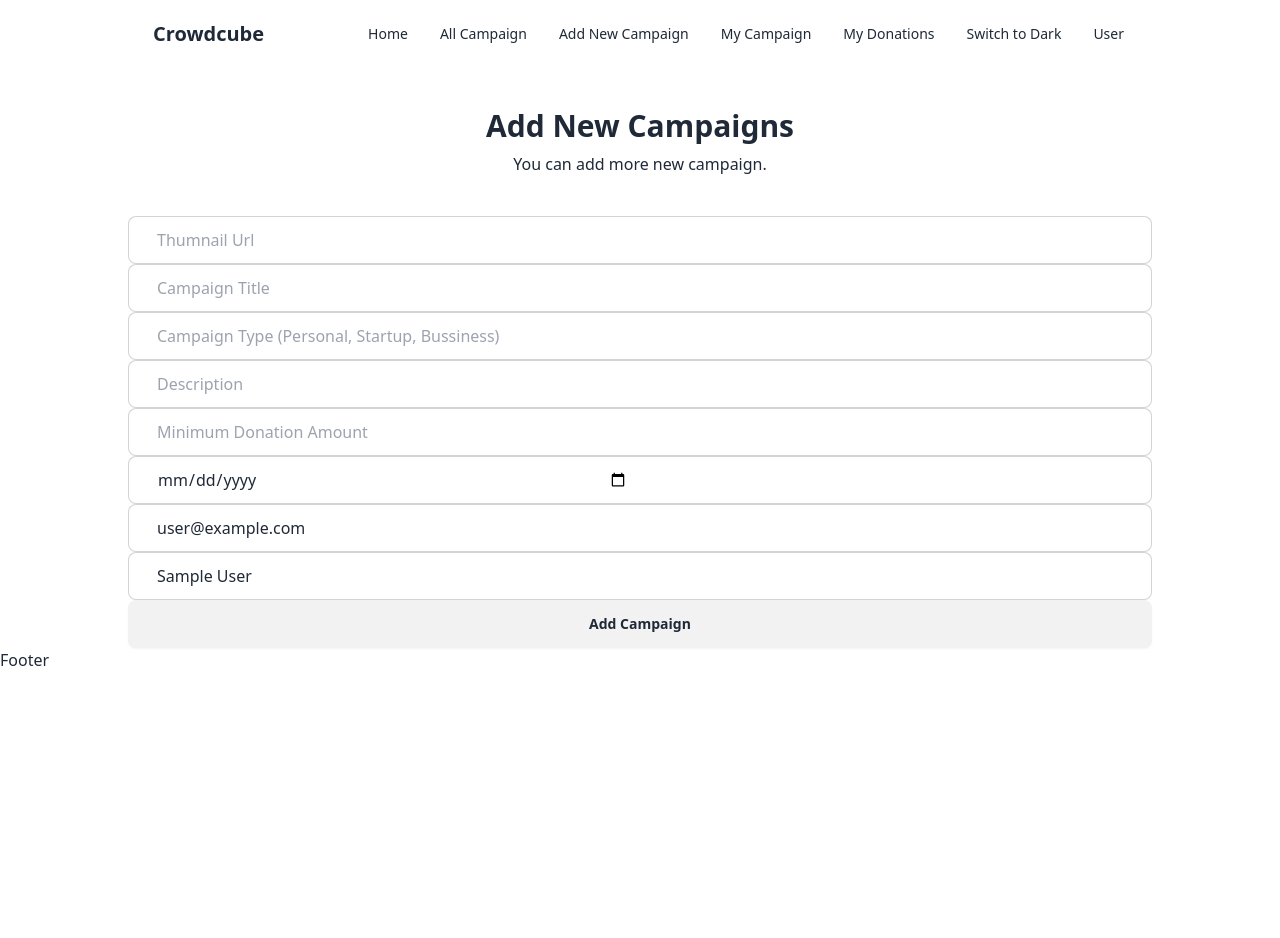
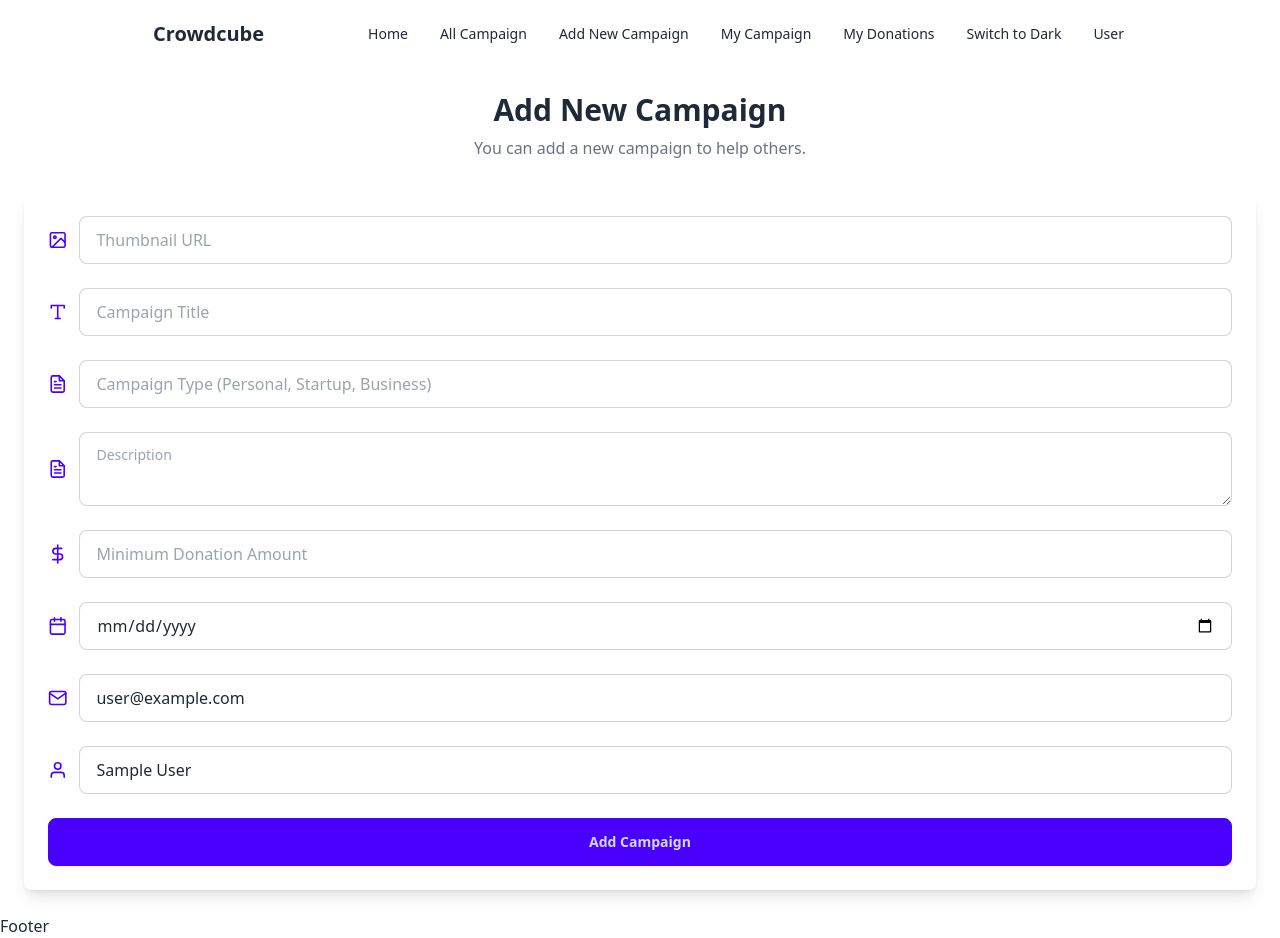
Before and after one commit to Sushanta65/Crowdcube-campaigns, a React (Vite) app: page /addNewCampaign in a window 1280 px wide. Before the commit the page ends 800 px from the top, so only its background shows below. Built offline with nearby package versions, Linux system fonts and the light colour scheme; no server answers; sample sign-in values are in the browser's storage.

Commit message:
All Compaign Page Design Done

```diff
--- a/package.json
+++ b/package.json
@@ -15,9 +15,11 @@
     "match-sorter": "^8.0.0",
     "react": "^18.3.1",
     "react-dom": "^18.3.1",
+    "react-icons": "^5.4.0",
     "react-router-dom": "^7.0.2",
     "sort-by": "^1.2.0",
-    "sweetalert2": "^11.14.5"
+    "sweetalert2": "^11.14.5",
+    "swiper": "^11.1.15"
   },
   "devDependencies": {
     "@eslint/js": "^9.15.0",
--- a/src/Layout/MainLayout.jsx
+++ b/src/Layout/MainLayout.jsx
@@ -8,7 +8,7 @@
       <section>
         <Navbar></Navbar>
       </section>
-      <section className="w-4/5 mx-auto">
+      <section>
         <Outlet></Outlet>
       </section>
       <section>
--- a/src/pages/AddNewCampaign.jsx
+++ b/src/pages/AddNewCampaign.jsx
@@ -1,21 +1,12 @@
 import { useContext } from "react";
 import { AuthContext } from "../provider/AuthProvider";
+import { FiImage, FiType, FiDollarSign, FiCalendar, FiMail, FiUser, FiFileText } from "react-icons/fi";
 
 const AddNewCampaign = () => {
-
-const {user} = useContext(AuthContext)
-// image/thumbnail ( use image URL)
-// Campaign title(string)
-// Campaign type ( personal issue, startup, business, creative ideas) you can take it as a dropdown list.
-// description
-// Minimum donation amount (number)
-// Deadline (Date)
-// User Email  (Read Only/ you can not edit this field)
-// User Name  (Read Only/ you can not edit this field)
-// “Add” button
+  const { user } = useContext(AuthContext);
 
   const handleAddCampaign = (event) => {
-    event.preventDefault()
+    event.preventDefault();
 
     const form = event.target;
     const thumnailUrl = form.thumnailUrl.value;
@@ -35,56 +26,125 @@
       donationAmount,
       date,
       email,
-      name
-    }
-    console.log(campaign)
+      name,
+    };
+    console.log(campaign);
 
-    fetch('http://localhost:5000/campaigns',{
-      method: 'POST',
+    fetch("http://localhost:5000/campaigns", {
+      method: "POST",
       headers: {
-        'content-type' : 'application/json'
+        "content-type": "application/json",
       },
-      body: JSON.stringify(campaign)
+      body: JSON.stringify(campaign),
     })
-    .then(res => res.json())
-    .then(data => {
-      console.log(data)
-      form.reset()
-    })
-  }
+      .then((res) => res.json())
+      .then((data) => {
+        console.log(data);
+        form.reset();
+      });
+  };
 
   return (
-    <div className="text-center">
-      <div className="my-10">
-        <h2 className="font-bold text-3xl pb-2">Add New Campaigns</h2>
-        <p>You can add more new campaign.</p>
+    <div className="container mx-auto p-6">
+      <div className="text-center mb-8">
+        <h2 className="font-bold text-3xl pb-2">Add New Campaign</h2>
+        <p className="text-gray-500 dark:text-gray-400">You can add a new campaign to help others.</p>
       </div>
-      <form onSubmit={handleAddCampaign}>
-      <label className="input input-bordered flex items-center gap-5">
-            <input className="w-3/6 py-2 px-3" required type="url" placeholder="Thumnail Url" name="thumnailUrl" />
-          </label>
-          <label className="input input-bordered flex items-center gap-2">
-            <input className="w-3/6 py-2 px-3" required type="text" placeholder="Campaign Title" name="campaignTitle" />
-          </label>
-          <label className="input input-bordered flex items-center gap-2">
-            <input className="w-3/6 py-2 px-3" required type="text" placeholder="Campaign Type (Personal, Startup, Bussiness)" name="campaignType" />
-          </label>
-          <label className="input input-bordered flex items-center gap-2">
-            <input className="w-3/6 py-2 px-3" required type="text" placeholder="Description" name="description" />
-          </label>
-          <label className="input input-bordered flex items-center gap-2">
-            <input className="w-3/6 py-2 px-3" required type="number" placeholder="Minimum Donation Amount" name="donationAmount" />
-          </label>
-          <label className="input input-bordered flex items-center gap-2">
-            <input className="w-3/6 py-2 px-3" required type="date" name="date" />
-          </label>
-          <label className="input input-bordered flex items-center gap-2">
-            <input className="w-3/6 py-2 px-3" required type="email" value={user?.email} readOnly name="email" />
-          </label>
-          <label className="input input-bordered flex items-center gap-2">
-            <input className="w-3/6 py-2 px-3" required type="email" value={user?.displayName} readOnly name="name" />
-          </label>
-          <input className="btn w-full" type="submit" value="Add Campaign"/>
+
+      <form onSubmit={handleAddCampaign} className="space-y-6 bg-base-100 p-6 rounded-lg shadow-lg">
+        <div className="flex items-center gap-3">
+          <FiImage className="text-xl text-primary" />
+          <input
+            className="input input-bordered w-full"
+            required
+            type="url"
+            placeholder="Thumbnail URL"
+            name="thumnailUrl"
+          />
+        </div>
+
+        <div className="flex items-center gap-3">
+          <FiType className="text-xl text-primary" />
+          <input
+            className="input input-bordered w-full"
+            required
+            type="text"
+            placeholder="Campaign Title"
+            name="campaignTitle"
+          />
+        </div>
+
+        <div className="flex items-center gap-3">
+          <FiFileText className="text-xl text-primary" />
+          <input
+            className="input input-bordered w-full"
+            required
+            type="text"
+            placeholder="Campaign Type (Personal, Startup, Business)"
+            name="campaignType"
+          />
+        </div>
+
+        <div className="flex items-center gap-3">
+          <FiFileText className="text-xl text-primary" />
+          <textarea
+            className="textarea textarea-bordered w-full"
+            required
+            placeholder="Description"
+            name="description"
+          ></textarea>
+        </div>
+
+        <div className="flex items-center gap-3">
+          <FiDollarSign className="text-xl text-primary" />
+          <input
+            className="input input-bordered w-full"
+            required
+            type="number"
+            placeholder="Minimum Donation Amount"
+            name="donationAmount"
+          />
+        </div>
+
+        <div className="flex items-center gap-3">
+          <FiCalendar className="text-xl text-primary" />
+          <input
+            className="input input-bordered w-full"
+            required
+            type="date"
+            name="date"
+          />
+        </div>
+
+        <div className="flex items-center gap-3">
+          <FiMail className="text-xl text-primary" />
+          <input
+            className="input input-bordered w-full"
+            required
+            type="email"
+            value={user?.email}
+            readOnly
+            name="email"
+          />
+        </div>
+
+        <div className="flex items-center gap-3">
+          <FiUser className="text-xl text-primary" />
+          <input
+            className="input input-bordered w-full"
+            required
+            type="text"
+            value={user?.displayName}
+            readOnly
+            name="name"
+          />
+        </div>
+
+        <div>
+          <button className="btn btn-primary w-full" type="submit">
+            Add Campaign
+          </button>
+        </div>
       </form>
     </div>
   );
--- a/src/pages/AllCampaign.jsx
+++ b/src/pages/AllCampaign.jsx
@@ -1,24 +1,60 @@
 import { useLoaderData } from "react-router-dom";
-import Campaign from "../components/Campaign";
 import { useContext } from "react";
 import { AuthContext } from "../provider/AuthProvider";
+import { Link } from "react-router-dom";
 
 const AllCampaign = () => {
   const loadedCampaigns = useLoaderData();
-  const {campaigns, setCampaigns} = useContext(AuthContext)
-  setCampaigns(loadedCampaigns)
-  console.log(campaigns)
+  const { campaigns, setCampaigns } = useContext(AuthContext);
+
+  // Store the loaded campaigns in context
+  setCampaigns(loadedCampaigns);
+
   return (
     <div className="container mx-auto px-4 my-10">
       <div className="text-center mb-8">
-        <h2 className="font-bold text-3xl pb-2">All Campaigns Are Here</h2>
-        <p className="text-gray-500">Explore all of the campaigns here.</p>
+        <h2 className="font-bold text-3xl pb-2">All Campaigns</h2>
+        <p className="text-gray-500 dark:text-gray-400">Explore all of the campaigns added by users.</p>
       </div>
 
-      <div className="grid grid-cols-1 sm:grid-cols-2 md:grid-cols-3 gap-6">
-        {campaigns?.map((campaign) => (
-          <Campaign key={campaign._id} campaign={campaign} campaigns={campaigns} setCampaigns={setCampaigns}></Campaign>
-        ))}
+      <div className="overflow-x-auto shadow-2xl">
+        <table className="table w-full bg-transparent shadow-md rounded-lg">
+          <thead className="bg-gradient-to-r from-blue-500 to-blue-700 text-white">
+            <tr>
+              <th className="py-3 px-4 text-left">#</th>
+              <th className="py-3 px-4 text-left">Title</th>
+              <th className="py-3 px-4 text-left">Type</th>
+              <th className="py-3 px-4 text-left">Donation (BDT)</th>
+              <th className="py-3 px-4 text-left">Active Status</th>
+              <th className="py-3 px-4 text-left">Actions</th>
+            </tr>
+          </thead>
+
+          <tbody className="dark:text-gray-200">
+            {campaigns?.map((campaign, index) => (
+              <tr
+                key={campaign._id}
+                className={` dark:hover:bg-gray-100 ${
+                  index % 2 === 0 ? "bg-transparent" : "bg-transparent"
+                }`}
+              >
+                <td className="py-3 px-4">{index + 1}</td>
+                <td className="py-3 px-4 font-medium">{campaign.campaignTitle}</td>
+                <td className="py-3 px-4">{campaign.campaignType}</td>
+                <td className="py-3 px-4">{campaign.donationAmount}</td>
+                <td className="py-3 px-4"><span className={new Date() < new Date(campaign.date)? 'bg-green-300 py-1 px-2 rounded-xl' : 'bg-red-300 py-1 px-2 rounded-xl'}>{new Date() < new Date(campaign.date)? 'Active':'Inactive'}</span></td>
+                <td className="py-3 px-4">
+                  <Link
+                    to={`/campaigns/${campaign._id}`}
+                    className="btn btn-primary"
+                  >
+                    See More
+                  </Link>
+                </td>
+              </tr>
+            ))}
+          </tbody>
+        </table>
       </div>
     </div>
   );
--- a/src/pages/UpdateCampaign.jsx
+++ b/src/pages/UpdateCampaign.jsx
@@ -1,10 +1,11 @@
 import { useContext } from "react";
 import { useLoaderData } from "react-router-dom";
 import { AuthContext } from "../provider/AuthProvider";
+import { FiImage, FiType, FiDollarSign, FiCalendar, FiMail, FiUser, FiFileText } from "react-icons/fi";
 
 const UpdateCampaign = () => {
-    const campaign = useLoaderData()
-    const {user} = useContext(AuthContext)
+  const campaign = useLoaderData();
+  const { user } = useContext(AuthContext);
 
   const {
     _id,
@@ -14,82 +15,159 @@
     description,
     donationAmount,
     date,
-        email,
-        name,
   } = campaign;
 
   const handleUpdateCampaign = (event) => {
-        event.preventDefault()
+    event.preventDefault();
 
     const form = event.target;
-        const thumnailUrl = form.thumnailUrl.value;
-        const campaignTitle = form.campaignTitle.value;
-        const campaignType = form.campaignType.value;
-        const description = form.description.value;
-        const date = form.date.value;
-        const donationAmount = form.donationAmount.value;
-        const email = form.email.value;
-        const name = form.name.value;
+    const updatedCampaign = {
+      thumnailUrl: form.thumnailUrl.value,
+      campaignTitle: form.campaignTitle.value,
+      campaignType: form.campaignType.value,
+      description: form.description.value,
+      donationAmount: form.donationAmount.value,
+      date: form.date.value,
+      email: user?.email,
+      name: user?.displayName,
+    };
 
-        const campaign = {
-          thumnailUrl,
-          campaignTitle,
-          campaignType,
-          description,
-          donationAmount,
-          date,
-          email,
-          name
-        }
-        console.log(campaign)
+    fetch(`http://localhost:5000/campaigns/${_id}`, {
+      method: "PUT",
+      headers: {
+        "content-type": "application/json",
+      },
+      body: JSON.stringify(updatedCampaign),
+    })
+      .then((res) => res.json())
+      .then((data) => {
+        console.log("Updated campaign:", data);
+        form.reset();
+      });
+  };
 
-        fetch(`http://localhost:5000/campaigns/${_id}`,{
-          method: 'PUT',
-          headers: {
-            'content-type' : 'application/json'
-          },
-          body: JSON.stringify(campaign)
-        })
-        .then(res => res.json())
-        .then(data => {
-          console.log(data)
-          form.reset()
-        })
-      }
+  return (
+    <div className="container mx-auto p-6">
+      <div className="text-center mb-8">
+        <h2 className="font-bold text-3xl pb-2 ">
+          Update Campaign
+        </h2>
+        <p className="text-gray-500 dark:text-gray-400">
+          Edit and update your campaign details.
+        </p>
+      </div>
+
+      <form
+        onSubmit={handleUpdateCampaign}
+        className="space-y-6 bg-base-100 p-6 rounded-lg shadow-lg"
+      >
+
+        <div className="flex items-center gap-3">
+          <FiImage className="text-xl text-primary" />
+          <input
+            className="input input-bordered w-full"
+            required
+            type="url"
+            defaultValue={thumnailUrl}
+            placeholder="Thumbnail URL"
+            name="thumnailUrl"
+          />
+        </div>
 
 
-    return (
-        <div className="text-center">
-      <div className="my-10">
-        <h2 className="font-bold text-3xl pb-2">Update Campaigns</h2>
-        <p>You can update campaign.</p>
+        <div className="flex items-center gap-3">
+          <FiType className="text-xl text-primary" />
+          <input
+            className="input input-bordered w-full"
+            required
+            type="text"
+            defaultValue={campaignTitle}
+            placeholder="Campaign Title"
+            name="campaignTitle"
+          />
         </div>
-      <form onSubmit={handleUpdateCampaign}>
-      <label className="input input-bordered flex items-center gap-5">
-            <input className="w-3/6 py-2 px-3" required type="url" defaultValue={thumnailUrl} placeholder="Thumnail Url" name="thumnailUrl" />
-          </label>
-          <label className="input input-bordered flex items-center gap-2">
-            <input className="w-3/6 py-2 px-3" required type="text" placeholder="Campaign Title" defaultValue={campaignTitle} name="campaignTitle" />
-          </label>
-          <label className="input input-bordered flex items-center gap-2">
-            <input className="w-3/6 py-2 px-3" required type="text" defaultValue={campaignType} placeholder="Campaign Type (Personal, Startup, Bussiness)" name="campaignType" />
-          </label>
-          <label>
-            <textarea rows="4" cols="50" className="w-full py-2 px-3 border-2" required type="text" defaultValue={description} placeholder="Description" name="description" />
-          </label>
-          <label className="input input-bordered flex items-center gap-2">
-            <input className="w-3/6 py-2 px-3" required type="number" defaultValue={donationAmount} placeholder="Minimum Donation Amount" name="donationAmount" />
-          </label>
-          <label className="input input-bordered flex items-center gap-2">
-            <input className="w-3/6 py-2 px-3" required type="date" defaultValue={date} name="date" />
-          </label>
-          <label className="input input-bordered flex items-center gap-2">
-            <input className="w-3/6 py-2 px-3" required type="email" value={user?.email} readOnly name="email" />
-          </label>
-          <label className="input input-bordered flex items-center gap-2">
-            <input className="w-3/6 py-2 px-3" required type="email" value={user?.displayName} readOnly name="name" />
-          </label>
-          <input className="btn w-full" type="submit" value="Update Campaign"/>
+
+
+        <div className="flex items-center gap-3">
+          <FiFileText className="text-xl text-primary" />
+          <input
+            className="input input-bordered w-full"
+            required
+            type="text"
+            defaultValue={campaignType}
+            placeholder="Campaign Type (Personal, Startup, Business)"
+            name="campaignType"
+          />
+        </div>
+
+
+        <div className="flex items-center gap-3">
+          <FiFileText className="text-xl text-primary" />
+          <textarea
+            className="textarea textarea-bordered w-full"
+            rows="4"
+            required
+            defaultValue={description}
+            placeholder="Description"
+            name="description"
+          ></textarea>
+        </div>
+
+
+        <div className="flex items-center gap-3">
+          <FiDollarSign className="text-xl text-primary" />
+          <input
+            className="input input-bordered w-full"
+            required
+            type="number"
+            defaultValue={donationAmount}
+            placeholder="Minimum Donation Amount"
+            name="donationAmount"
+          />
+        </div>
+
+
+        <div className="flex items-center gap-3">
+          <FiCalendar className="text-xl text-primary" />
+          <input
+            className="input input-bordered w-full"
+            required
+            type="date"
+            defaultValue={date}
+            name="date"
+          />
+        </div>
+
+
+        <div className="flex items-center gap-3">
+          <FiMail className="text-xl text-primary" />
+          <input
+            className="input input-bordered w-full"
+            type="email"
+            value={user?.email}
+            readOnly
+            name="email"
+          />
+        </div>
+
+
+        <div className="flex items-center gap-3">
+          <FiUser className="text-xl text-primary" />
+          <input
+            className="input input-bordered w-full"
+            type="text"
+            value={user?.displayName}
+            readOnly
+            name="name"
+          />
+        </div>
+
+
+        <div>
+          <button className="btn btn-primary w-full" type="submit">
+            Update Campaign
+          </button>
+        </div>
       </form>
     </div>
   );
--- a/src/route/router.jsx
+++ b/src/route/router.jsx
@@ -8,6 +8,7 @@
 import MyCampaigns from "../pages/MyCampaigns";
 import CampaignDetals from "../pages/CampaignDetails";
 import UpdateCampaign from "../pages/UpdateCampaign";
+import HomeLayout from "../Layout/HomeLayout";
 
 
 const router = createBrowserRouter([
@@ -15,6 +16,10 @@
         path:'/',
         element: <MainLayout/>,
         children: [
+            {
+                path: '/',
+                element: <HomeLayout></HomeLayout>
+            },
             {
                 path:'/signUp',
                 element: <SignUp></SignUp>
```
Also changed, not shown: src/Layout/HomeLayout.jsx (added, +12 -0 lines), src/components/ActiveCampaigns.jsx (added, +11 -0 lines), src/components/BannerSlider.jsx (added, +72 -0 lines), src/pages/MyCampaigns.jsx (+47 -42 lines), 1 other file (tests, documents, lock files or other folders). Lines whose indentation alone changed are shown as unchanged.
